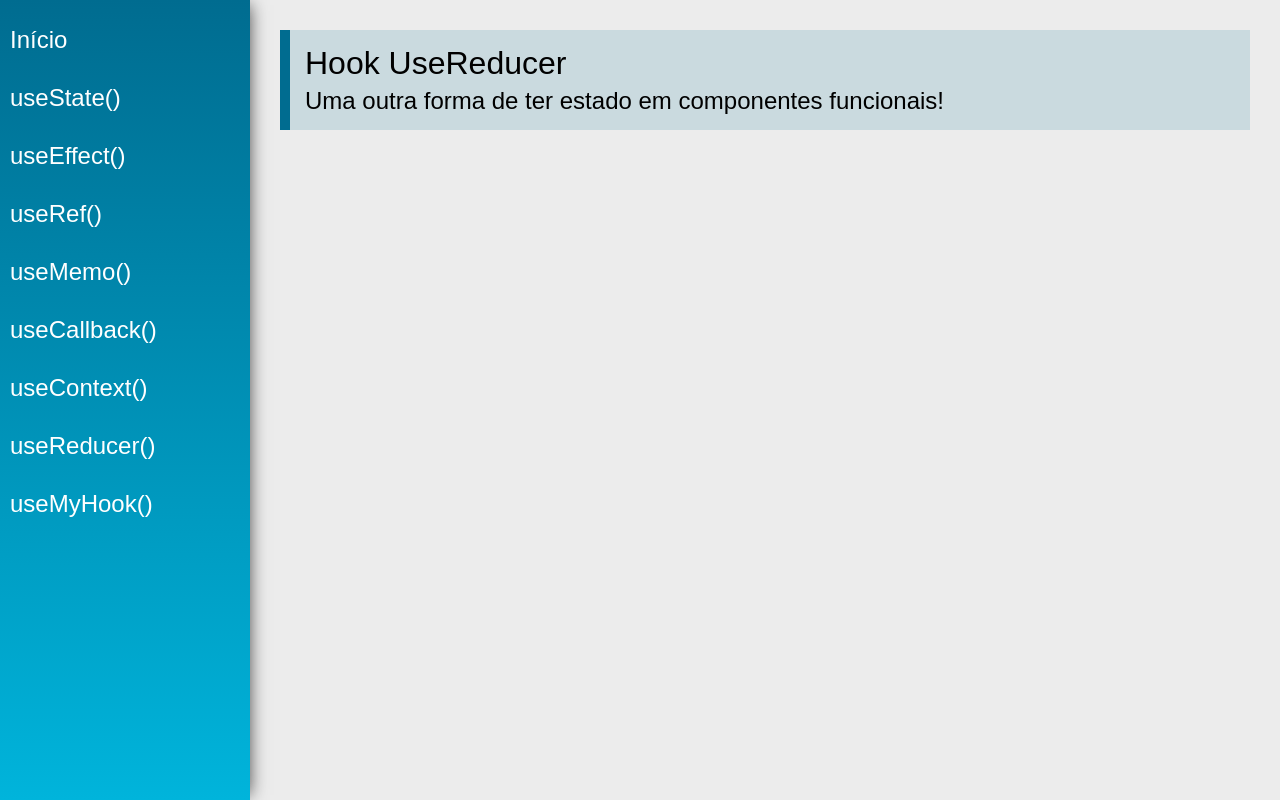
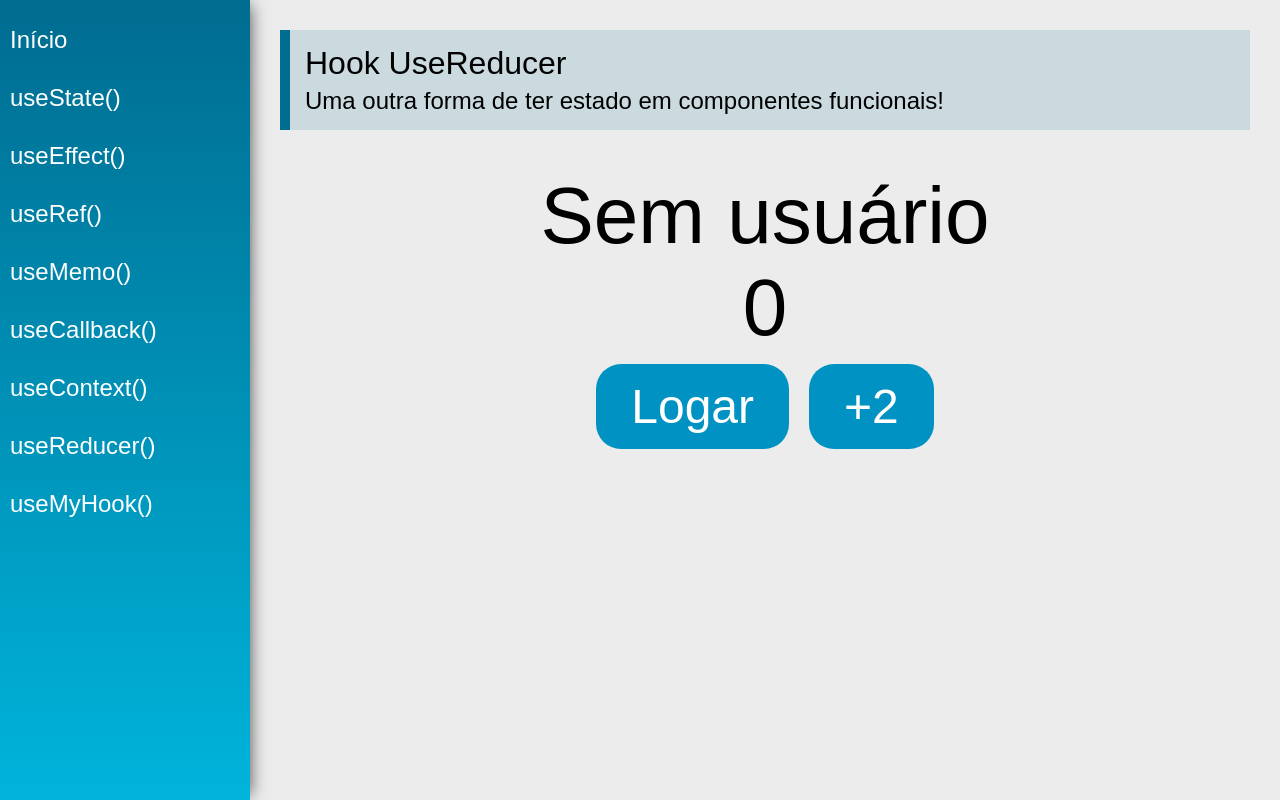
Before and after one commit to anaBeatrizWalker/exerciciosReactHooks, a React (Create React App) app: page /useReducer in a window 1280 px wide. Built offline with nearby package versions, Linux system fonts and the light colour scheme.

Commit message:
Adc Exercício de useReducer

```diff
--- a/src/views/examples/UseReducer.jsx
+++ b/src/views/examples/UseReducer.jsx
@@ -1,13 +1,53 @@
-import React from 'react'
+import React, { useReducer } from 'react'
 import PageTitle from '../../components/layout/PageTitle'
 
+const initialState = {
+    car: [],
+    products: [],
+    user: null,
+    number: 0,
+}
+//Pega o estado atual do objeto, e para cada ação atualiza e altera algum atributo
+function reducer(state, action){
+    switch(action.type){//toda ação tem tipos
+        case 'numberAdd2':
+            //pega o estado atual, clona e atualiza number
+            return {...state, number: state.number + 2}
+
+        case 'login':
+            return {...state, user: {name: action.name}}
+
+        default:
+            //retorna o estado atual
+            return state
+    }
+}
+
 const UseReducer = (props) => {
+
+    const [state, dispath] = useReducer(reducer, initialState)//recebe a função que atualiza o estado, e o estado inicial
+
+    //dispath = execução, disparar uma ação
+
     return (
         <div className="UseReducer">
             <PageTitle
                 title="Hook UseReducer"
                 subtitle="Uma outra forma de ter estado em componentes funcionais!"
             />
+            <div className="center">
+                {state.user ?
+                    <span className="text">{state.user.name}</span>
+                    : <span className="text">Sem usuário</span>}
+
+                <span className="text">{state.number}</span>
+
+                <div>
+                    <button className="btn" onClick={()=> dispath({type: 'login', name: 'Ana Beatriz'})}>Logar</button>
+
+                    <button className="btn" onClick={()=> dispath({type: 'numberAdd2'})}>+2</button>
+                </div>
+            </div>
         </div>
     )
 }
```
